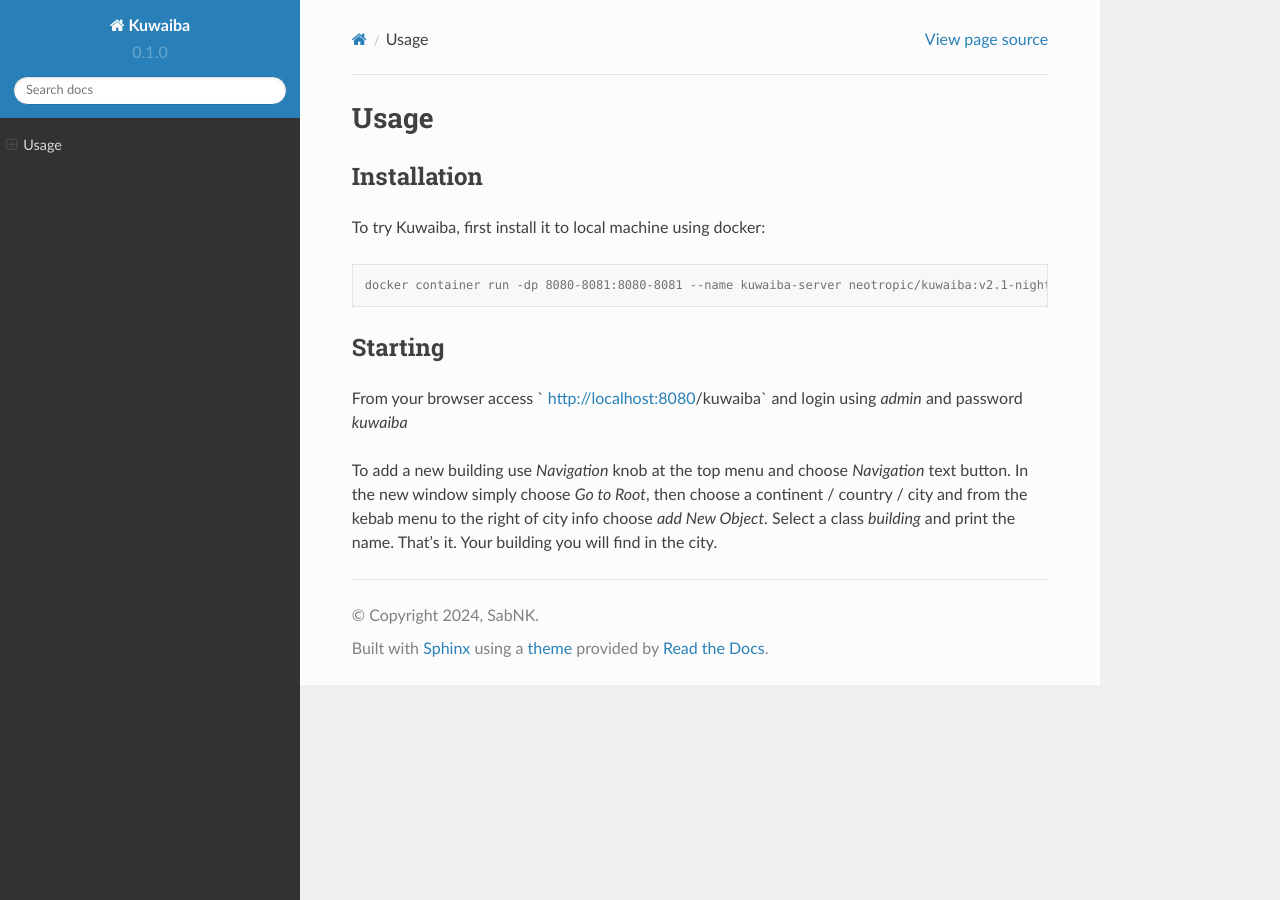
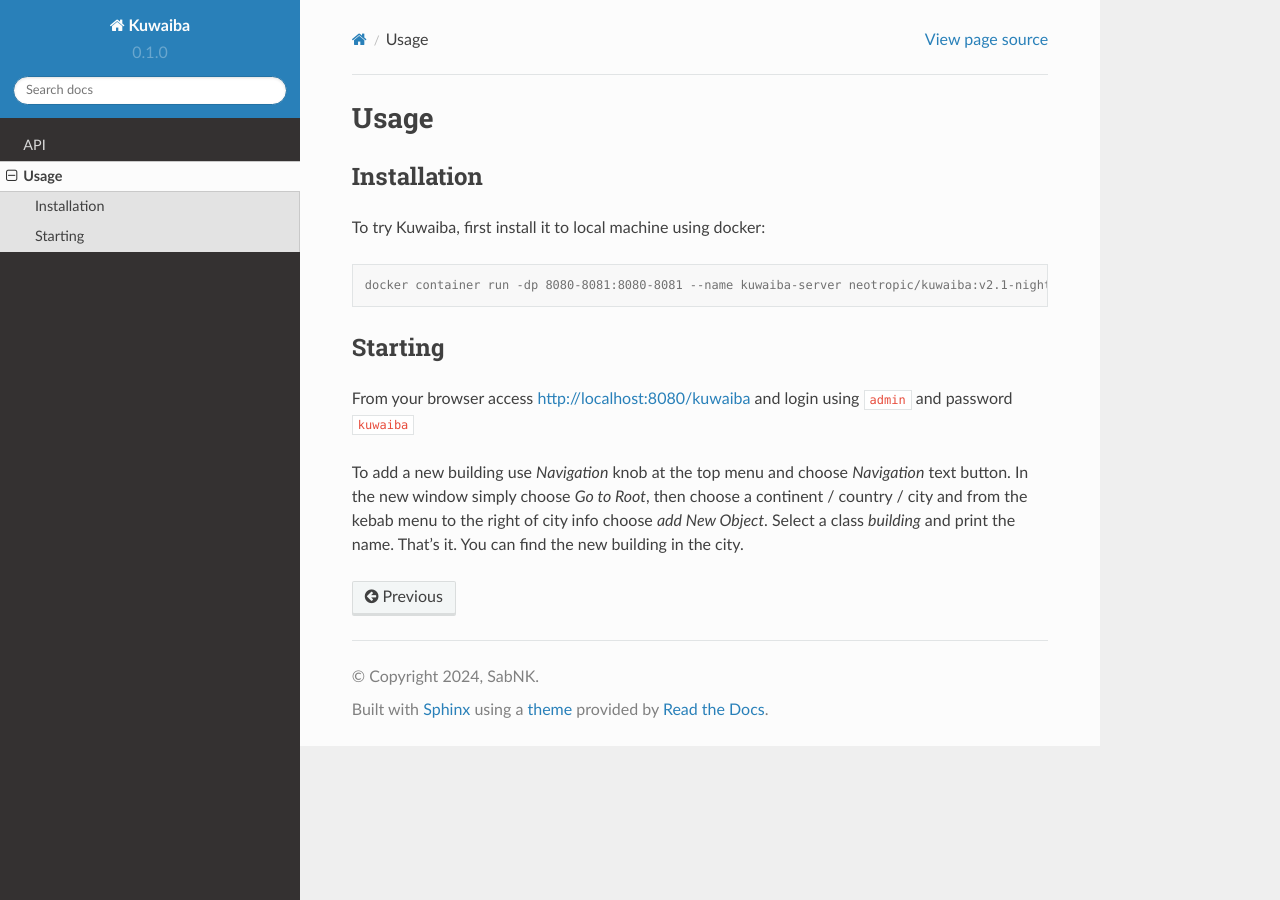
Before and after one commit to SabNK/kuwaiba-testing2, a Sphinx documentation site: the page built from docs/source/usage.rst, in a window 1280 px wide. Built offline with Sphinx 7.4.7 and the Read the Docs theme 2.0.0, drawn with Linux system fonts in a browser that asks for light colours; pages that are not in the unit, such as notebooks, are missing from menus.

Commit message:
preview RST working

```diff
--- a/docs/source/api.rst
+++ b/docs/source/api.rst
@@ -2,8 +2,3 @@
 ===
 
 New elegant api
-
-.. autosummary::
-   :toctree: generated
-
-   kuwaiba
--- a/docs/source/usage.rst
+++ b/docs/source/usage.rst
@@ -15,8 +15,9 @@
 Starting
 --------
 
-From your browser access ` http://localhost:8080/kuwaiba` and login using `admin` and password `kuwaiba`
+From your browser access `<http://localhost:8080/kuwaiba>`_ and login using ``admin`` and password ``kuwaiba``
 
 To add a new building use `Navigation` knob at the top menu and choose `Navigation` text button.
-In the new window simply choose `Go to Root`, then choose a continent / country / city and from the kebab menu to the right of city info choose `add New Object`.
-Select a class `building` and print the name. That's it. Your building you will find in the city.
+In the new window simply choose `Go to Root`, then choose a continent / country / city and from the kebab menu
+to the right of city info choose `add New Object`.
+Select a class `building` and print the name. That's it. You can find the new building in the city.
```
Also changed, not shown: docs/source/index.rst (+5 -9 lines).
